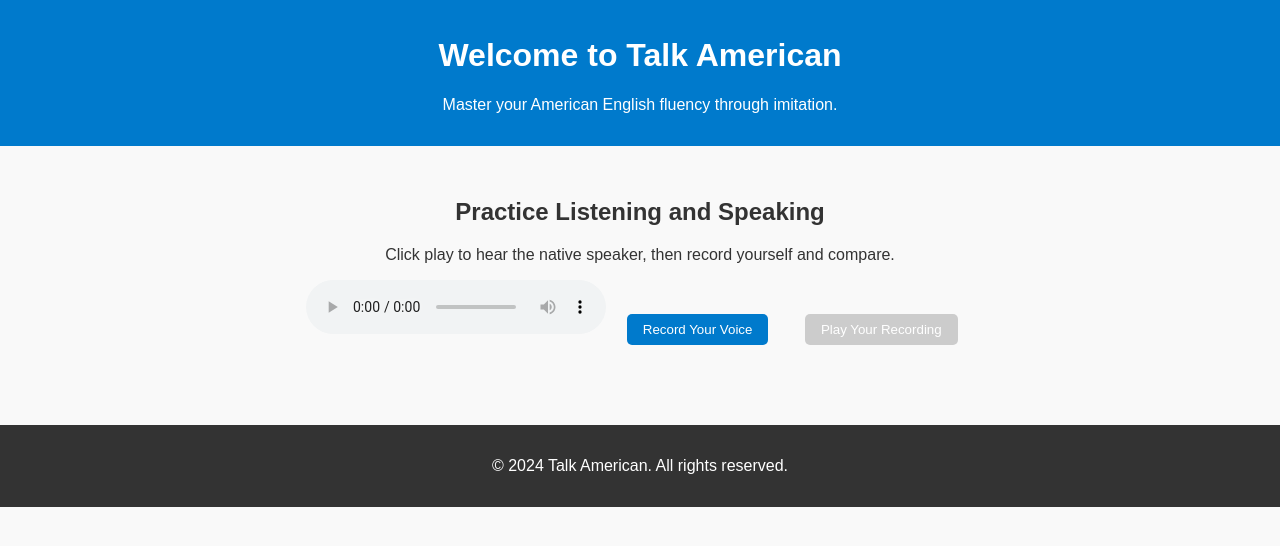
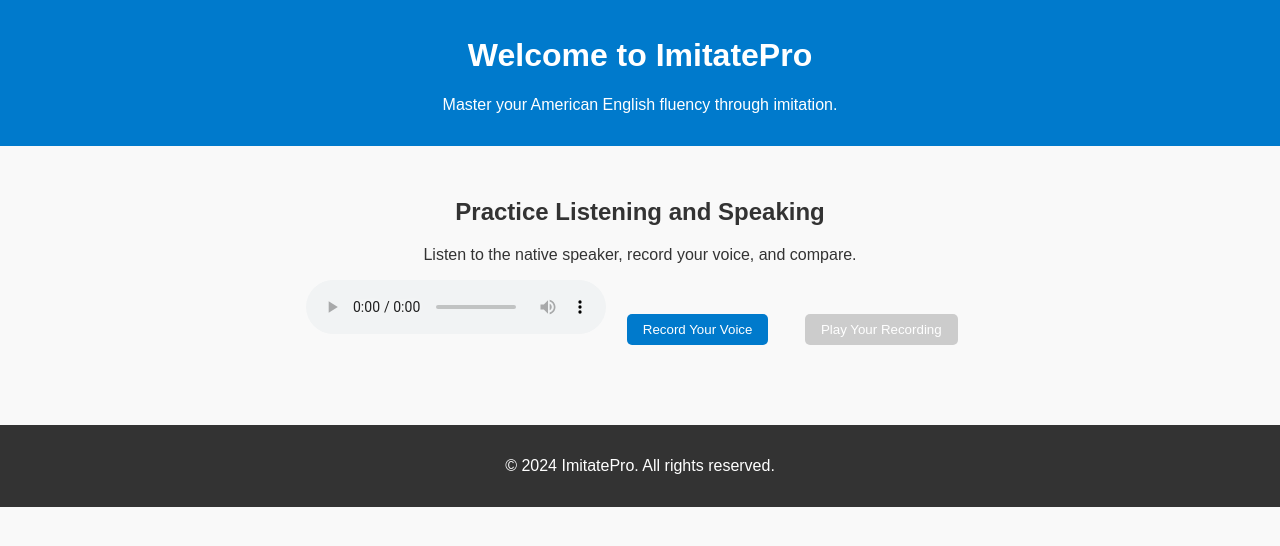
Before and after one commit to imitatepro/imitatepro, a plain HTML site: page index.html in a window 1280 px wide. Drawn offline with Linux system fonts and the light colour scheme.

Commit message:
Update index.html

```diff
--- a/index.html
+++ b/index.html
@@ -3,18 +3,18 @@
 <head>
     <meta charset="UTF-8">
     <meta name="viewport" content="width=device-width, initial-scale=1.0">
-    <title>Talk American</title>
+    <title>ImitatePro</title>
     <link rel="stylesheet" href="styles.css">
 </head>
 <body>
     <header>
-        <h1>Welcome to Talk American</h1>
+        <h1>Welcome to ImitatePro</h1>
         <p>Master your American English fluency through imitation.</p>
     </header>
     <main>
         <section>
             <h2>Practice Listening and Speaking</h2>
-            <p>Click play to hear the native speaker, then record yourself and compare.</p>
+            <p>Listen to the native speaker, record your voice, and compare.</p>
             <audio controls>
                 <source src="audio/example.mp3" type="audio/mpeg">
                 Your browser does not support the audio element.
@@ -24,7 +24,7 @@
         </section>
     </main>
     <footer>
-        <p>&copy; 2024 Talk American. All rights reserved.</p>
+        <p>&copy; 2024 ImitatePro. All rights reserved.</p>
     </footer>
     <script src="script.js"></script>
 </body>
```
